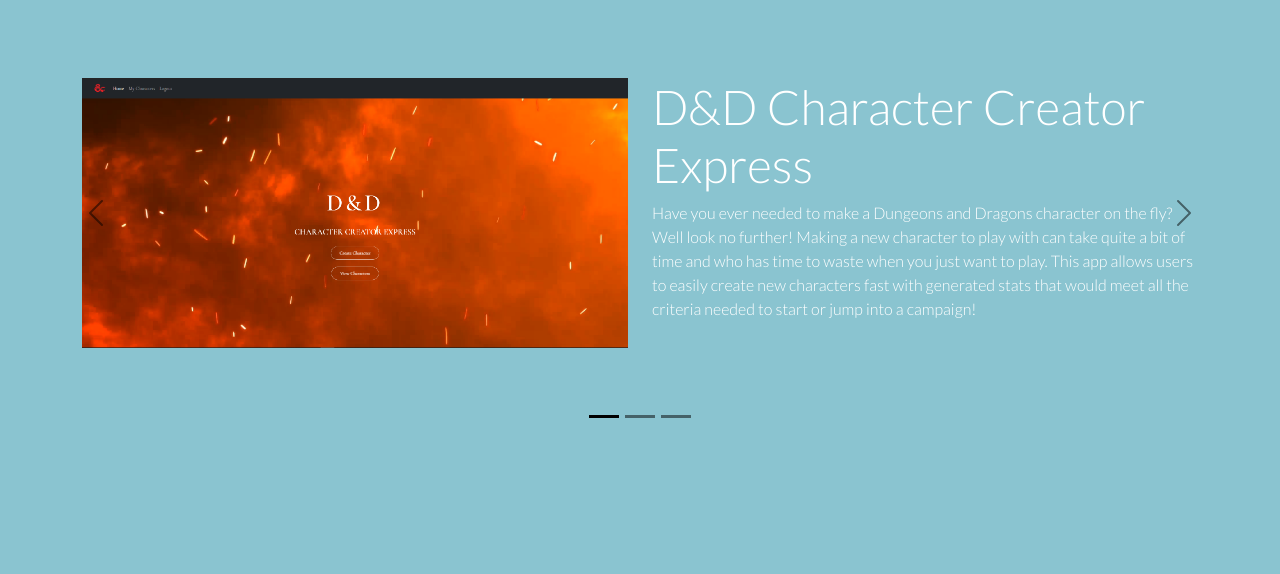
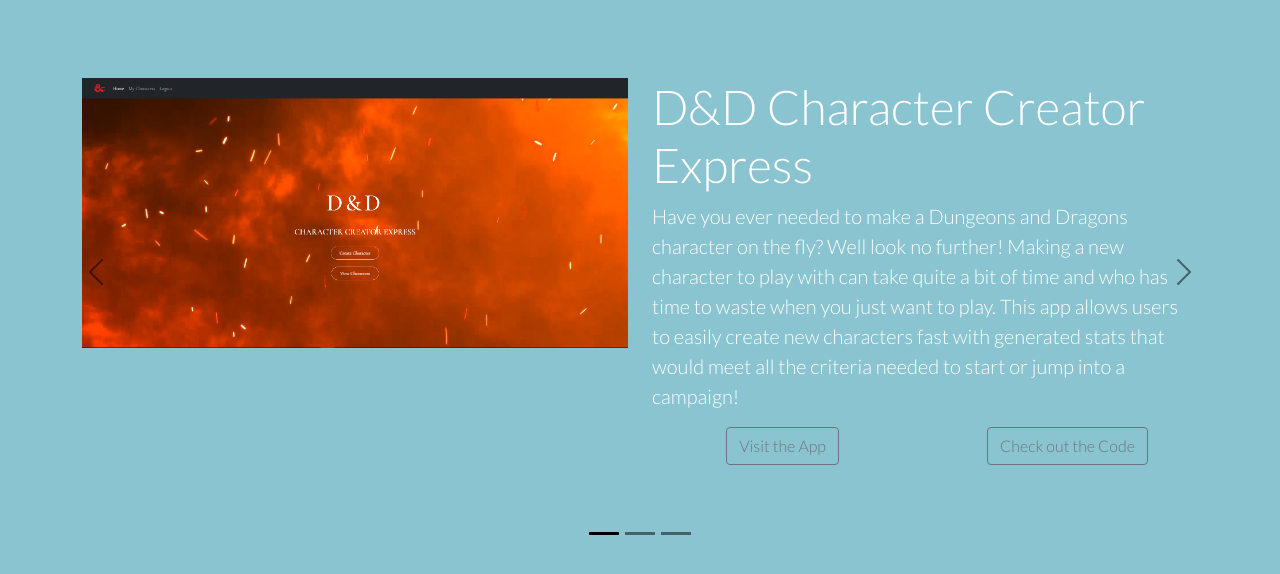
Before and after one commit to tjvig94/portfolio, a Node server app: page /portfolio in a window 1280 px wide. Shown: the part 186-760 px from the top of the page. Run offline with Node 20, Linux system fonts and the light colour scheme; some libraries are stand-ins or nearby versions.

Commit message:
Updated styles and added portfolio buttons

```diff
--- a/public/css/style.css
+++ b/public/css/style.css
@@ -20,7 +20,7 @@ h3 {
 }
 
 p {
-    font-size: 1rem;
+    font-size: 1.25rem;
 }
 
 div.title {
--- a/views/portfolio.handlebars
+++ b/views/portfolio.handlebars
@@ -16,8 +16,17 @@
             <div class="col-md">
               <h2>{{portfolio.title}}</h2>
               <p>{{portfolio.desc}}</p>
+              <div class="row text-center">
+                <div class="col">
+                  <a href="{{portfolio.deployment}}" target="_blank"><button type="button" class="btn btn-outline-secondary">Visit the App</button></a>
+                </div>
+                <div class="col">
+                  <a href="{{portfolio.repo}}" target="_blank"><button type="button" class="btn btn-outline-secondary">Check out the Code</button></a>
+                </div>
+              </div>
             </div>
           </div>
+
         </div>
       </section>
     </div>
```
Also changed, not shown: views/about-me.handlebars (+7 -11 lines), public/images/9f8bd75c4f12b57b32fb4a6547759ac7.jpg (added).
